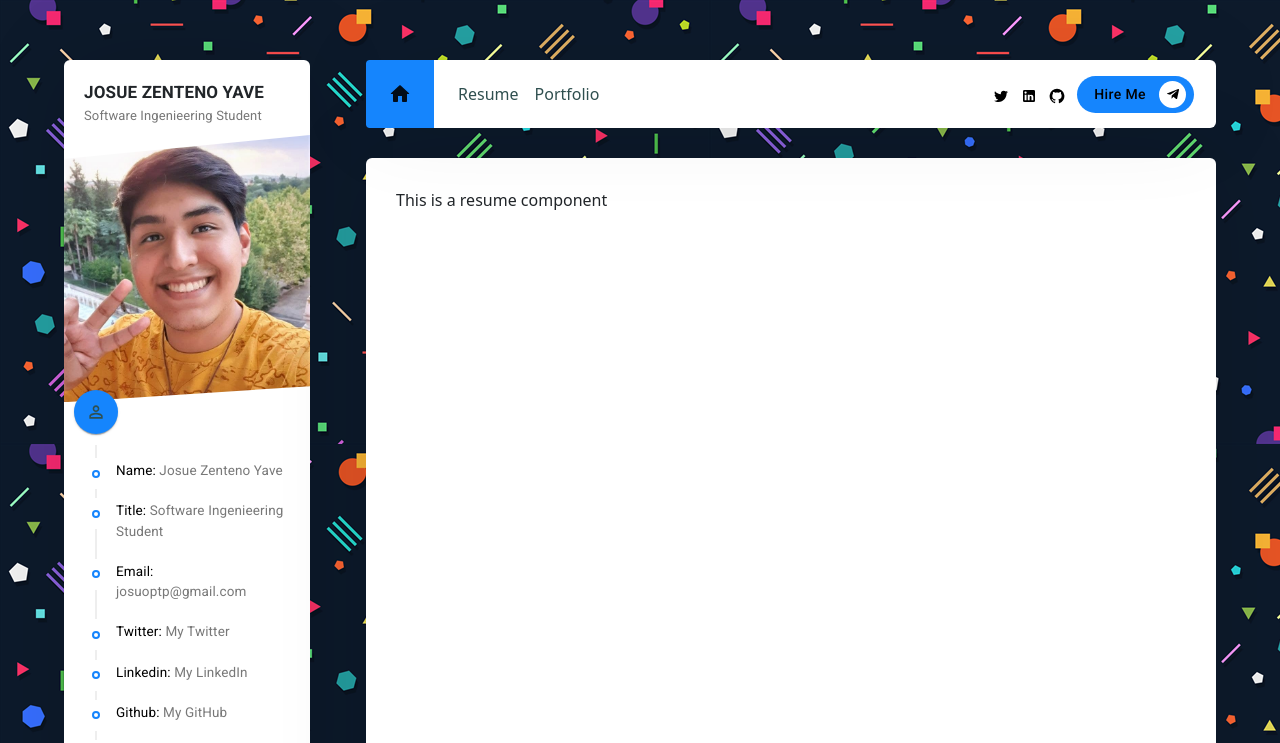
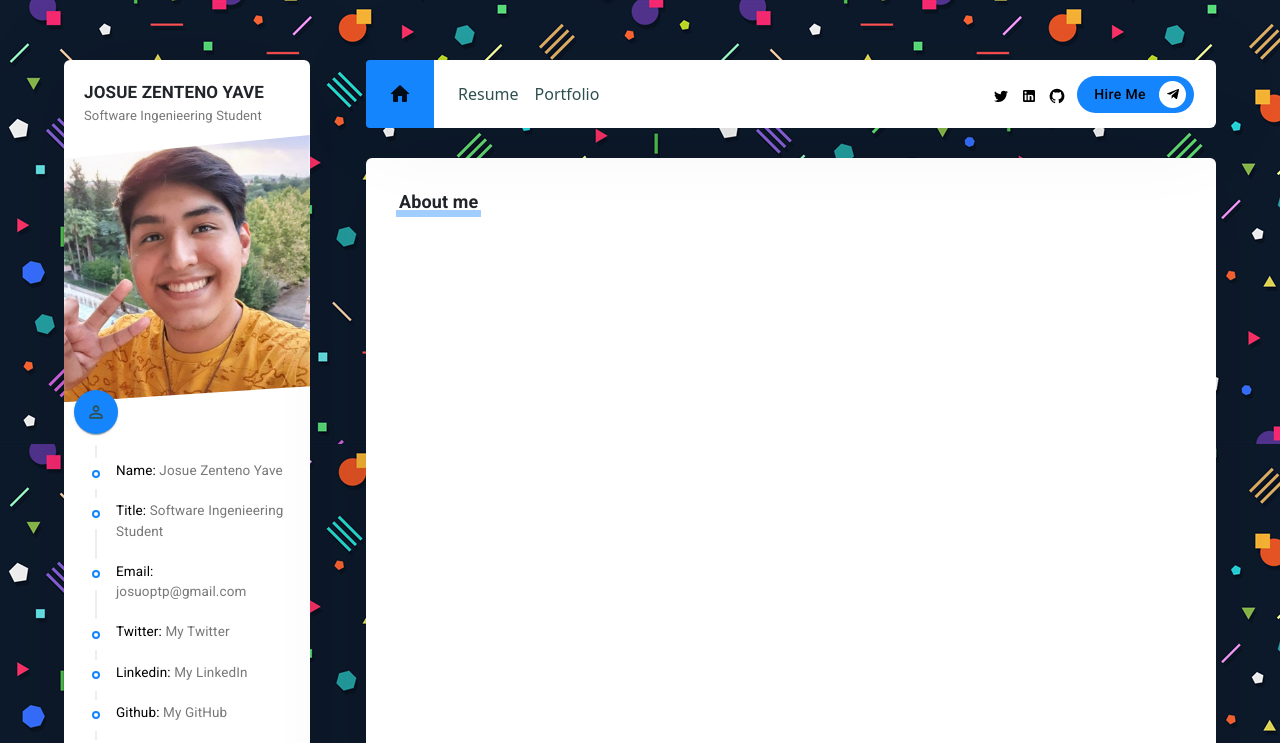
Before and after one commit to Josue-Zenteno/MyPersonalWebPage, a React (Create React App) app: page / in a window 1280 px wide. Shown: the top 743 px of the page. Built offline with nearby package versions, Linux system fonts and the light colour scheme.

Commit message:
Resume.jsx v1.0.0
Created the About me section

```diff
--- a/src/pages/Resume/Resume.jsx
+++ b/src/pages/Resume/Resume.jsx
@@ -1,7 +1,40 @@
+import { Grid, Typography } from '@mui/material'
+
+import resumeData from '../../utils/resumeData';
+import './Resume.css'
+
 export default function Resume(){
     return(
-        <div>
-            This is a resume component
-        </div>
+        <>
+            {/* About me*/}
+            <Grid container className='section pb_45'>
+                <Grid item className='section_title mb_30'>
+                    <span></span>
+                    <Typography variant='h6' className='section_title_text'>
+                        About me
+                    </Typography>
+                </Grid>
+                <Grid item xs={12}>
+                    <Typography variant='body2' className='aboutme_text'>
+                        {resumeData.about}
+                    </Typography>
+                </Grid>
+            </Grid>
+
+            {/* Education and Experiences*/}
+            <Grid container className='section'>
+
+            </Grid>
+
+            {/* Services */}
+            <Grid container className='section'>
+
+            </Grid>
+
+            {/* Skills and Contact  */}
+            <Grid container className='section'>
+
+            </Grid>
+        </>
     );
 };
```
